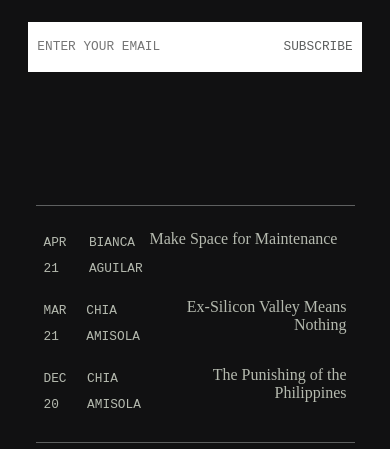
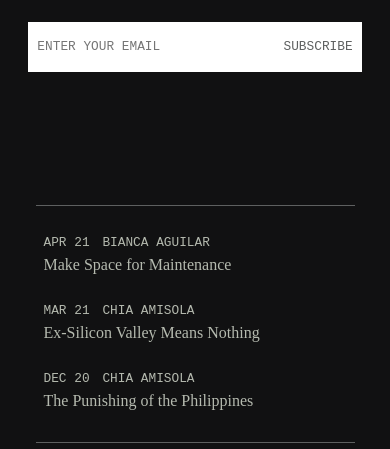
Before and after one commit to wedeveloph/technologyph, a website built with webpack: page public/index.html in a window 390 px wide. Shown: the part 349-798 px from the top of the page. Built offline with nearby package versions, Linux system fonts and the light colour scheme; a web font is replaced by a local one.

Commit message:
add mobile responsiveness

```diff
--- a/src/styles/main.scss
+++ b/src/styles/main.scss
@@ -294,6 +294,34 @@ img {
 
   }
 
+
+
+  @media only screen and (max-width: 900px) {
+    .row {
+      flex-wrap: wrap;
+      margin-bottom: .5em;
+
+
+      ._author {
+        width: auto;
+      }
+
+
+      ._date {
+        width: auto;
+        margin-right: 1em;
+      }
+
+      ._title {
+        text-align: left;
+        width: 100%;
+      }
+
+    }
+
+
+  }
+
   a {
     text-decoration: none;
     color: #adb2b2;
```
Also changed, not shown: public/assets/styles/main.css, 1 other file.
